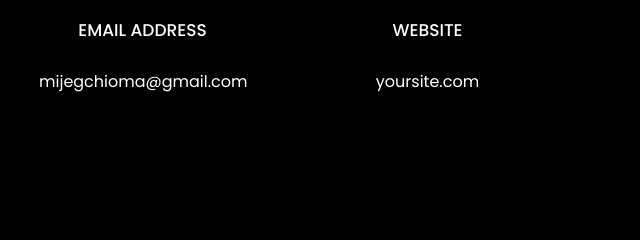
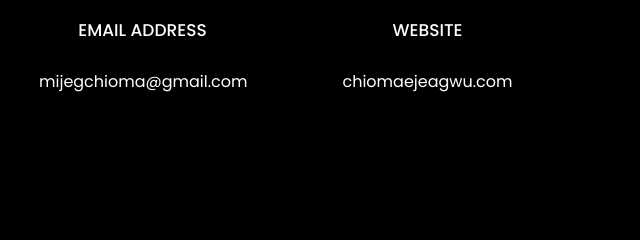
Before and after one commit to ChiomaMiriam/my-website, a plain HTML site: page index.html in a window 1280 px wide. Shown: the part 4558-4798 px from the top of the page, 640-1280 px from the left. Drawn offline with Linux system fonts and the light colour scheme; files whose address does not match are found by name.

Commit message:
New changes

```diff
--- a/index.html
+++ b/index.html
@@ -7,7 +7,7 @@
       name="viewport"
       content="width=device-width, initial-scale=1, shrink-to-fit=no"
     />
-
+    <link rel="icon" href="" type="image/x-icon">
     <link
       href="https://fonts.googleapis.com/css?family=Poppins:100,200,300,400,500,600,700,800,900"
       rel="stylesheet"
@@ -456,7 +456,7 @@
                 <span class="icon-globe"></span>
               </div>
               <h3 class="mb-4">Website</h3>
-              <p><a href="#">yoursite.com</a></p>
+              <p><a href="https://chioma-ejeagwu.netlify.app/">chiomaejeagwu.com</a></p>
             </div>
           </div>
         </div>
```
